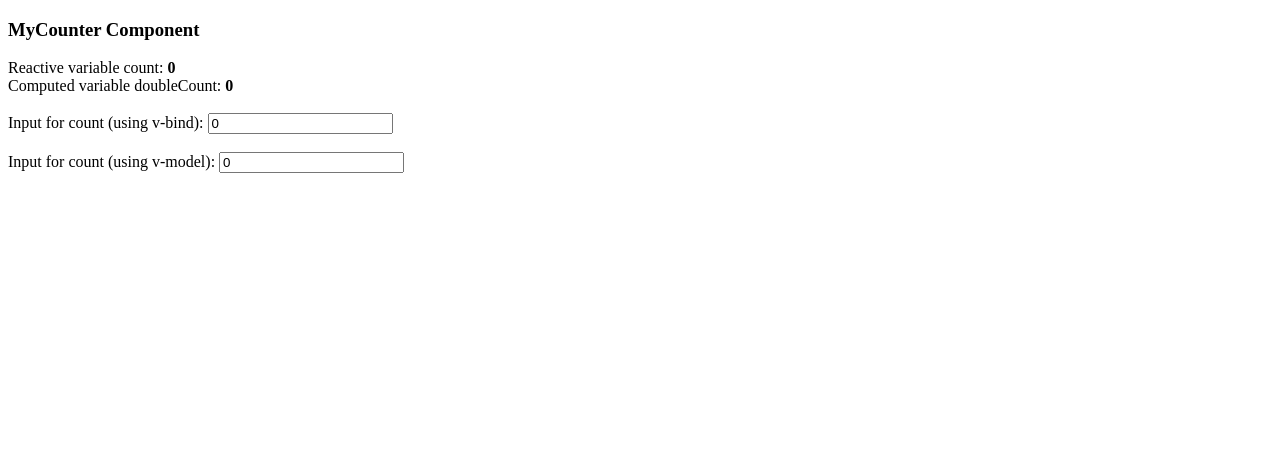
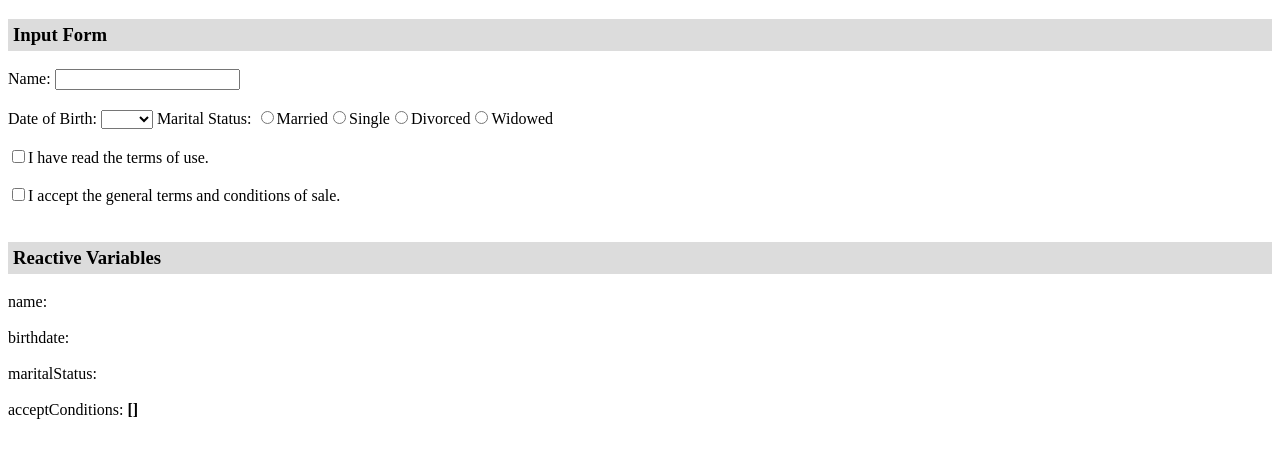
Before and after one commit to IrsyadHalimi/vueapp, a Vue app: page / in a window 1280 px wide. Shown: the top 458 px of the page. Built offline with nearby package versions, Linux system fonts and the light colour scheme.

Commit message:
use v-model in forms

```diff
--- a/src/App.vue
+++ b/src/App.vue
@@ -1,9 +1,9 @@
 <script setup>
-import MyCounter from './components/MyCounter.vue';
+import MyForm from './components/MyForm.vue';
 </script>
 
 <template>
-  <MyCounter />
+  <MyForm />
 </template>
 
 <style scoped>
--- /dev/null
+++ b/src/components/MyForm.vue
@@ -0,0 +1,49 @@
+<script setup>
+import { ref } from "vue"
+const name = ref("");
+let dates = [];
+for (let year=2023; year > 1900; year--) dates.push(year);
+const birthdate = ref("");
+const maritalStatus = ref("");
+const acceptConditions = ref([]);
+</script>
+<template>
+    <h3>Input Form</h3>
+    Name: <input type="text" v-model="name" />
+    <br /><br />
+    Date of Birth:
+    <select v-model="birthdate">
+        <option v-for="date in dates" :value="date" :key="date">{{ date }}</option>
+    </select>
+    Marital Status:
+    <input type="radio" value="M" id="maried" v-model="maritalStatus">
+    <label for="maried">Married</label>
+    <input type="radio" value="S" id="single" v-model="maritalStatus">
+    <label for="single">Single</label>
+    <input type="radio" value="D" id="divorced" v-model="maritalStatus">
+    <label for="divorced">Divorced</label>
+    <input type="radio" value="W" id="widowed" v-model="maritalStatus">
+    <label for="widowed">Widowed</label>
+    <br/><br/>
+    <input type="checkbox" id="read" value="read" v-model="acceptConditions" />
+    <label for="read">I have read the terms of use.</label>
+    <br/><br/>
+    <input type="checkbox" id="accept" value="accept" v-model="acceptConditions" />
+    <label for="accept">I accept the general terms and conditions of sale.</label>
+    <br/><br/>
+    <h3>Reactive Variables</h3>
+    name: <b>{{ name }}</b>
+    <br /><br />
+    birthdate: <b>{{ birthdate }}</b>
+    <br /><br />
+    maritalStatus: <b>{{ maritalStatus }}</b>
+    <br /><br />
+    acceptConditions: <b>{{ acceptConditions }}</b>
+    <br /><br />
+</template>
+<style scoped>
+h3 {
+    background-color: gainsboro;
+    padding: 5px;
+}
+</style>
```
